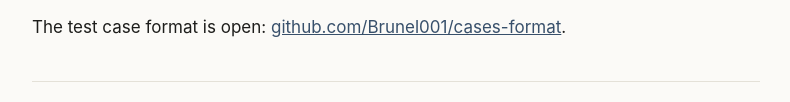
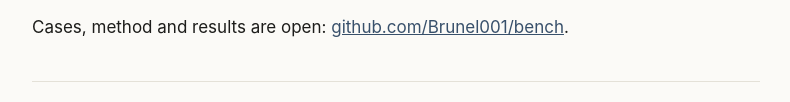
Before and after one commit to Brunel001/site, a plain HTML site: page index.html in a window 1280 px wide. Shown: the part 1054-1156 px from the top of the page, without its empty margins (244-1034 px from the left). Drawn offline with Linux system fonts and the light colour scheme.

Commit message:
Site: link the bench repository

```diff
--- a/index.html
+++ b/index.html
@@ -45,7 +45,7 @@ footer{margin-top:48px;font-size:14px;color:var(--muted)}
   <li>Results are checked in the system's database, not judged from screenshots.</li>
   <li>A person does each task by hand once, so the agent's effort can be compared with a human's.</li>
 </ul>
-<p>The test case format is open: <a href="https://github.com/Brunel001/cases-format">github.com/Brunel001/cases-format</a>.</p>
+<p>Cases, method and results are open: <a href="https://github.com/Brunel001/bench">github.com/Brunel001/bench</a>.</p>
 
 <h2>Work with us</h2>
 <p>If you build AI agents for businesses, or run bots in production, and want to know how reliable they really are, write to <a href="mailto:founder@brunelconsulting.com">founder@brunelconsulting.com</a>.</p>
```
